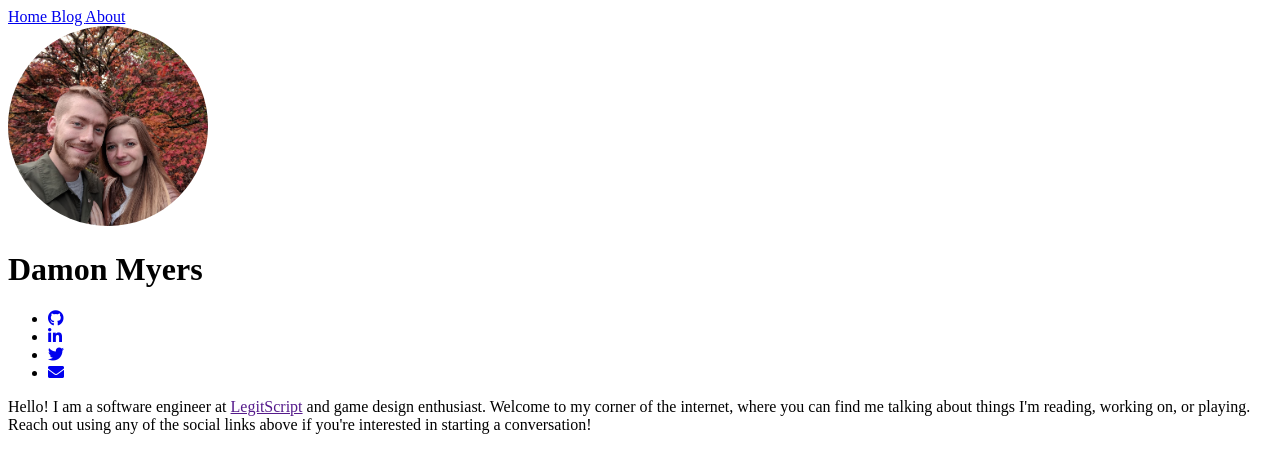
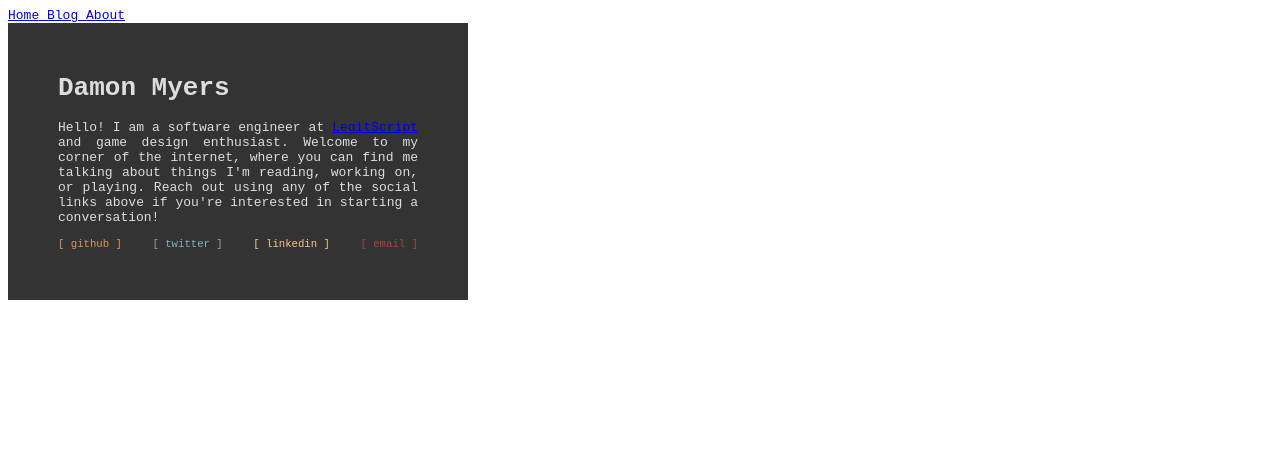
Before and after one commit to damon-myers/damon-myers.github.io, a Jekyll site: the page built from index.html, in a window 1280 px wide. Shown: the top 473 px of the page. Built offline with Jekyll 4.4.1, drawn with Linux system fonts in a browser that asks for light colours; nearby versions of some CDN libraries.

Commit message:
styling and structure for personal sidebar

```diff
--- a/_config.yml
+++ b/_config.yml
@@ -21,16 +21,15 @@ description: >- # this means to ignore newlines until "baseurl:"
     his ramblings on software engineering as well as information
     about whatever he is currently working on.
 url: "http://damonmyers.com" # the base hostname & protocol for your site, e.g. http://example.com
-social:
-    github: damon-myers
-    twitter: myersdamon
-    linkedin: myersdamon
-    email: damon.shane.myers@gmail.com
 
 # Build settings
 markdown: kramdown
 plugins:
   - jekyll-feed
+
+sass:
+    sass_dir: _sass
+    style: compressed
 
 # Exclude from processing.
 # The following items will not be processed, by default. Create a custom list
--- /dev/null
+++ b/_data/work.yml
@@ -0,0 +1,2 @@
+name: LegitScript
+link: https://legitscript.com
--- a/_includes/head.html
+++ b/_includes/head.html
@@ -2,6 +2,5 @@
     <meta charset="utf-8">
     <meta http-equiv="X-UA-Compatible" content="IE=edge">
     <meta name="viewport" content="width=device-width, initial-scale=1">
-    <link rel="stylesheet" href="https://use.fontawesome.com/releases/v5.8.1/css/all.css" integrity="sha384-50oBUHEmvpQ+1lW4y57PTFmhCaXp0ML5d60M1M7uH2+nqUivzIebhndOJK28anvf" crossorigin="anonymous">
-     <link rel="stylesheet" href="{{ '/assets/css/main.css' | relative_url }}" />
+    <link rel="stylesheet" href="{{ '/assets/css/main.css' | relative_url }}" />
 </head>
--- a/_includes/personal.html
+++ b/_includes/personal.html
@@ -1,10 +1,9 @@
-<div class="container">
-    <img class="img-personal" src="assets/images/personal_img.jpg">
+<div class="personal-sidebar">
     <h1>Damon Myers</h1>
-    {% include social.html %}
     <p>
-    Hello! I am a software engineer at <a href="{{ site.data.work.link }}">LegitScript</a> and game design enthusiast.
+    Hello! I am a software engineer at <a href="{{ site.data.work.link }}">{{ site.data.work.name }}</a> and game design enthusiast.
     Welcome to my corner of the internet, where you can find me talking about things I'm reading, working on, or playing.
     Reach out using any of the social links above if you're interested in starting a conversation!
     </p>
+    {% include social.html %}
 </div>
--- a/_includes/social.html
+++ b/_includes/social.html
@@ -1,8 +1,5 @@
-{%- assign social = site.social -%}
-
-<ul>
-  <li><a href="https://github.com/{{ social.github | cgi_escape | escape }}" title="{{ social.github | escape }}"><i class="fab fa-github"></i></a></li>
-  <li><a href="https://linkedin.com/in/{{ social.linkedin | cgi_escape | escape }}" title="{{ social.linkedin | escape }}"><i class="fab fa-linkedin-in"></i></a></li>
-  <li><a href="https://twitter.com/{{ social.twitter | cgi_escape | escape }}" title="{{ social.twitter | escape }}"><i class="fab fa-twitter"></i></a></li>
-  <li><a href="mailto:{{ social.email }}" title="{{ social.email }}"><i class="fas fa-envelope"></i></a></li>
+<ul class="social-link-list">
+    {% for link in site.data.social %}
+    <li><a href="{{ link.link }}" class="social-link {{ link.cssClass }}">[ {{ link.name}} ]</a></li>
+    {% endfor %}
 </ul>
--- /dev/null
+++ b/_sass/_personal.scss
@@ -0,0 +1,19 @@
+$sidebarWidth: 360px;
+
+.personal-sidebar {
+    background: #333;
+
+    color: #ddd;
+
+    width: $sidebarWidth;
+    padding: 50px;
+
+    h1 {
+        margin-top: 0;
+    }
+
+    p {
+        text-align: justify;
+        text-justify: inter-word;
+    }
+}
--- /dev/null
+++ b/_sass/_social.scss
@@ -0,0 +1,59 @@
+.social-link-list {
+    display: flex;
+    justify-content: space-between;
+
+    width: 100%;
+    margin: 0;
+    padding: 0;
+
+    list-style: none;
+    text-align: center;
+}
+
+$socialLinkColor: #d8d8d8;
+
+.social-link {
+    float: left;
+
+    vertical-align: middle;
+
+    font-size: 8pt;
+    text-decoration: none;
+    color: $socialLinkColor;
+}
+
+.social-link:hover {
+    text-decoration: underline;
+}
+
+@mixin setLinkColorAndHoverColor($baseColor) {
+    color: $baseColor;
+
+    &:hover {
+        color: lighten($baseColor, 10%);
+    }
+}
+
+$githubColor: #dc9656;
+
+.github-link {
+    @include setLinkColorAndHoverColor($githubColor);
+}
+
+$linkedinColor: #f7ca88;
+
+.linkedin-link {
+    @include setLinkColorAndHoverColor($linkedinColor);
+}
+
+$twitterColor: #7cafc2;
+
+.twitter-link {
+    @include setLinkColorAndHoverColor($twitterColor);
+}
+
+$emailColor: #ab4642;
+
+.email-link {
+    @include setLinkColorAndHoverColor($emailColor);
+}
--- a/assets/css/main.scss
+++ b/assets/css/main.scss
@@ -2,8 +2,9 @@
 # this ensures Jekyll reads the file to be transformed into CSS later
 ---
 
-.img-personal {
-    margin: auto;
-    max-width: 200px;
-    border-radius: 50%;
+@import "personal";
+@import "social";
+
+body {
+    font-family: monospace;
 }
```
Also changed, not shown: _data/social.yml (+12 -0 lines).
